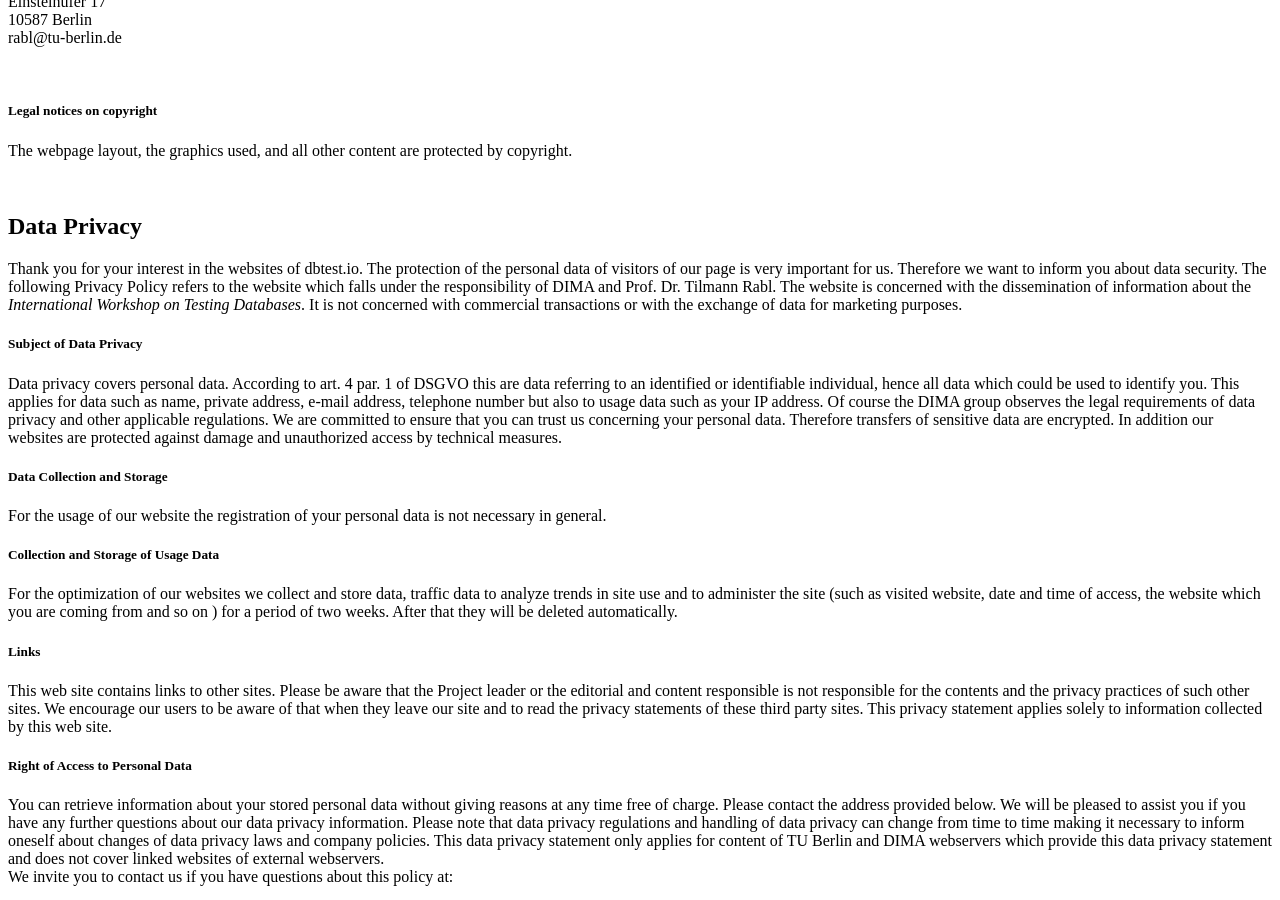
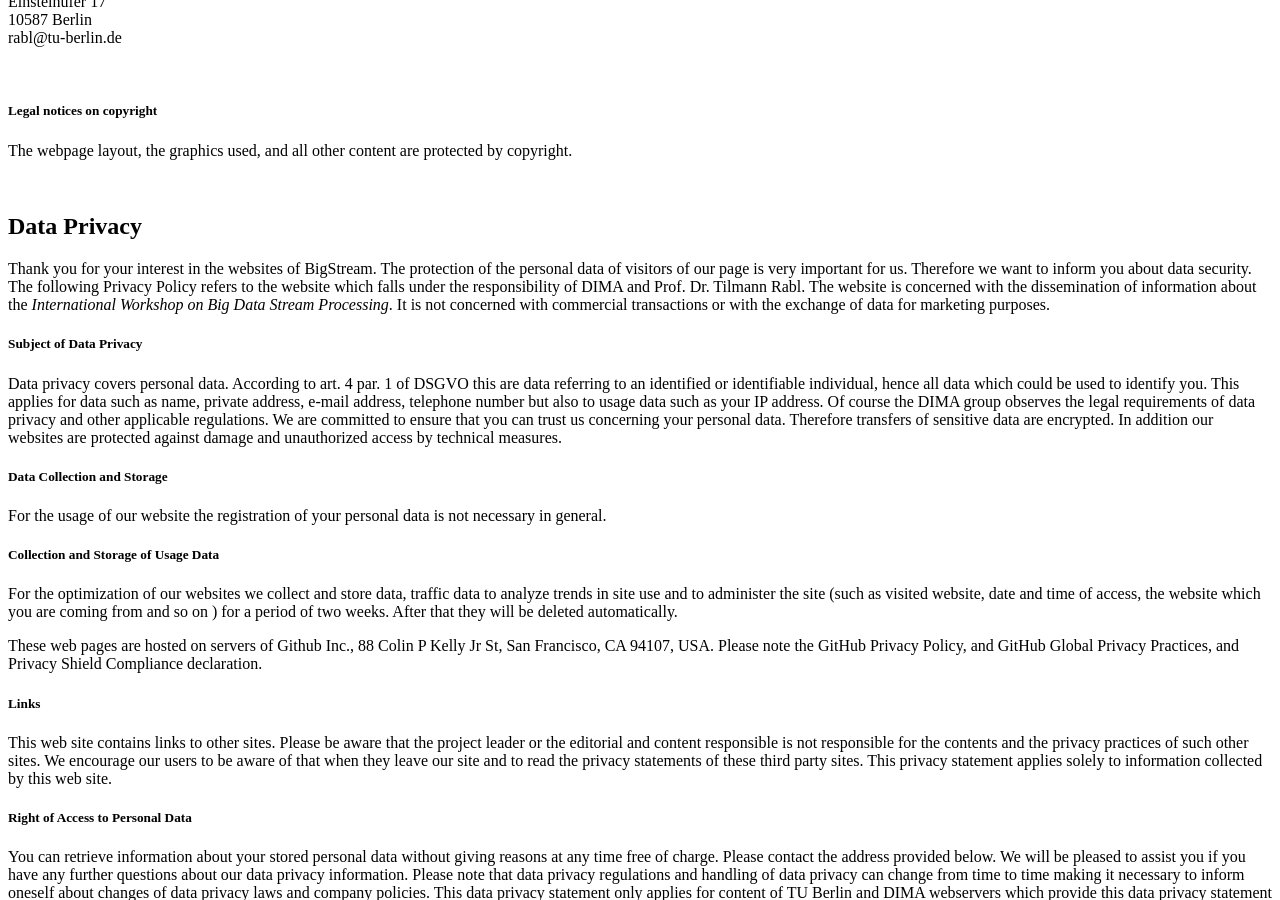
Before and after one commit to bigstream-workshop/bigstream-workshop.github.io, a Jekyll site: the page imprint.html, which Jekyll copies as it is, in a window 1280 px wide and 900 px high, scrolled down 400 px. Built offline with Jekyll 4.4.1, drawn with Linux system fonts in a browser that asks for light colours.

Commit message:
Update imprint.html

```diff
--- a/imprint.html
+++ b/imprint.html
@@ -1,93 +1,48 @@
 <!DOCTYPE html>
 <html lang="en"><head>
 <meta http-equiv="content-type" content="text/html; charset=UTF-8">
-
     <meta charset="utf-8">
-
     <meta name="viewport" content="width=device-width, initial-scale=1, shrink-to-fit=no">
-
     <meta name="description" content="">
-
     <meta name="author" content="Tilmann Rabl">
 
-
-
     <title>BigStream/dataprivacy</title>
-
-
-
 	<style>
-
 	#program {
-
 		width: 100%;
-
 		}
-
 	#program td, #program th {
-
 		border: 1px solid #dfd6d6;
-
 		padding: 10px;
-
 		}
-
 	#program tr:hover {
-
 		background-color: #f2f2f2;
-
 		}
-
 	#program th {
-
 		padding-top: 12px;
-
 		padding-bottom: 12px;
-
 		text-align: center;
-
 		background-color: #19BBFF;
-
 		color: white;
-
 		}
-
 	#myBtn {
-
 		display: none;
-
 		position: fixed;
-
 		bottom: 20px;
-
 		right: 30px;
-
 		z-index: 99;
-
 		font-size: 18px;
-
 		border: none;
-
 		outline: none;
-
 		background-color: red;
-
 		color: white;
-
 		cursor: pointer;
-
 		padding: 15px;
-
 		border-radius: 4px;
-
 		}
-
 	#myBtn:hover {
-
 		background-color: #555;
-
 		}
-
 	</style>
 
   </head>
@@ -98,13 +53,9 @@
         <div class="row">
 <div class="col-lg-12 mx-auto">
   <h1>Imprint</h1>
-	<p>The following Privacy Policy refers to the BigStream Workshop website which
-falls under the responsibility of Database Systems and Information
-Management Group (DIMA) at Technische Universität
-	Berlin.
-	</p>
-	<p>
-	Technische Universität Berlin<br>
+<p>The following Privacy Policy refers to the BigStream Workshop website which falls under the responsibility of Database Systems and Information
+Management Group (DIMA) at Technische Universität Berlin.</p>
+<p>Technische Universität Berlin<br>
 <strong>Database Systems and Information Management Group (DIMA)</strong><br>
 Electrical Engineering and Computer Science (Faculty IV)<br>
 Einsteinufer 17<br>
@@ -114,7 +65,6 @@ Management Group (DIMA) at Technische Universität
 <br>
 <p>
 </p><h5>Editorial and Content Responsibility</h5>
-	<p></p>
 <p>
 Technische Universität Berlin<br>
 <strong>Tilmann Rabl</strong><br>
@@ -131,29 +81,18 @@ Management Group (DIMA) at Technische Universität
 </p>
 <br>
 <h1>Data Privacy</h1>
+<p>Thank you for your interest in the websites of BigStream. The protection of the personal data of visitors of our page is very
+important for us. Therefore we want to inform you about data security. The following Privacy Policy refers to the website which falls under
+the responsibility of DIMA and Prof. Dr. Tilmann Rabl. The website is concerned with the dissemination of information about the <i>International Workshop on Big Data Stream Processing</i>.
+It is not concerned with commercial transactions or with the exchange of data for marketing purposes.</p>
 
-	<p>Thank you for your interest in the websites of dbtest.io. The
-protection of the personal data of visitors of our page is very
-important for us. Therefore we want to inform you
-		about data security.
-		The following Privacy Policy refers to the website which falls under
-the responsibility of DIMA and Prof. Dr. Tilmann Rabl. The website is
-concerned with the dissemination of
-		information about the <i>International Workshop on Testing Databases</i>. It is not concerned with commercial transactions or with the exchange of data for marketing purposes.
-	</p>
 <h5>Subject of Data Privacy</h5>
 <p>
-		Data privacy covers personal data. According to art. 4 par. 1 of DSGVO
- this are data referring to an identified or identifiable individual,
-hence all data which could be used to
-		identify you. This applies for data such as name, private address,
-e-mail address, telephone number but also to usage data such as your IP
+Data privacy covers personal data. According to art. 4 par. 1 of DSGVO this are data referring to an identified or identifiable individual,
+hence all data which could be used to identify you. This applies for data such as name, private address, e-mail address, telephone number but also to usage data such as your IP
 address.
-		Of course the DIMA group observes the legal requirements of data
-privacy and other applicable regulations. We are committed to ensure
-that you can trust us concerning your personal data. Therefore transfers
- of sensitive data are encrypted. In addition our websites are protected
- against damage and unauthorized access by technical measures.
+Of course the DIMA group observes the legal requirements of data privacy and other applicable regulations. We are committed to ensure that you can trust us concerning your personal data.
+Therefore transfers of sensitive data are encrypted. In addition our websites are protected against damage and unauthorized access by technical measures.
 </p>
 <h5>Data Collection and Storage</h5>
 <p>
@@ -167,10 +106,13 @@ traffic data to analyze trends in site use and to administer the site
  are coming from and so on ) for a period of two weeks. After that they
 will be deleted automatically.
 </p>
+<p>
+These web pages are hosted on servers of Github Inc., 88 Colin P Kelly Jr St, San Francisco, CA 94107, USA. Please note the GitHub Privacy Policy, and GitHub Global Privacy Practices, and Privacy Shield Compliance declaration.
+</p>
 <h5>Links</h5>
 <p>
 This web site contains links to other sites. Please be aware that the
-Project leader or the editorial and content responsible is not
+project leader or the editorial and content responsible is not
 responsible for the contents and the privacy
 practices of such other sites. We encourage our users to be aware of
 that when they leave our site and to read the privacy statements of
@@ -188,8 +130,7 @@ information. Please note that data privacy regulations and handling of
 data privacy can change from time to time
 making it necessary to inform oneself about changes of data privacy
 laws and company policies. This data privacy statement only applies for
-content of TU Berlin and
-	DIMA webservers which provide this data privacy statement and does not
+content of TU Berlin and DIMA webservers which provide this data privacy statement and does not
 cover linked websites of external webservers. <br>
 We invite you to contact us if you have questions about this policy at:
 </p><p>
@@ -204,6 +145,5 @@ cover linked websites of external webservers. <br>
 </div>
 </div>
 </div>
-
 </section>
  </body></html>
```
Lines whose indentation alone changed are shown as unchanged.
